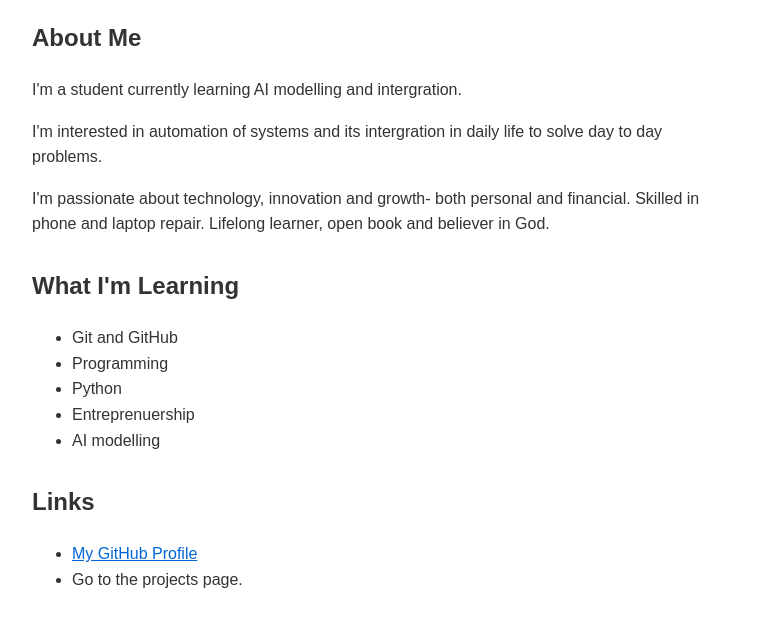
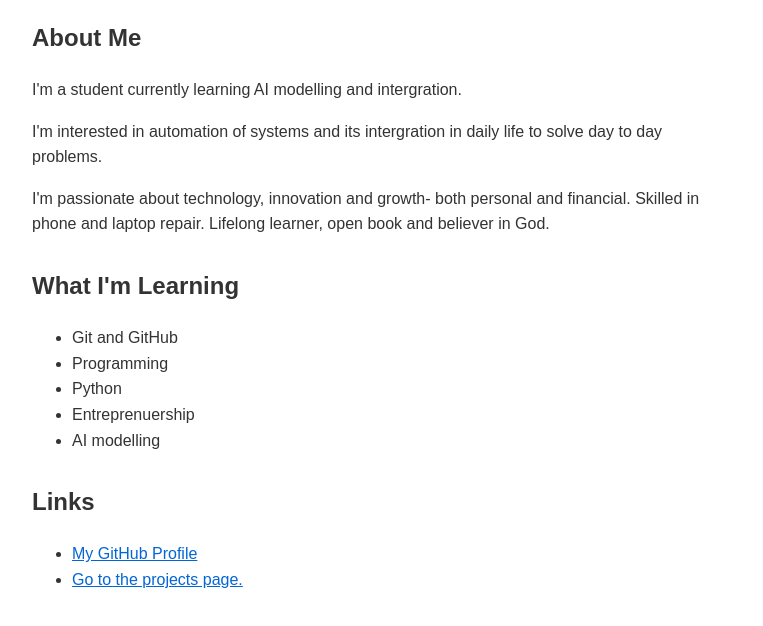
Before and after one commit to kimuyuboh-blip/kimuyuboh-blip.github.io, a plain HTML site: page index.html in a window 1280 px wide. Shown: the part 116-742 px from the top of the page, without its empty margins (258-1021 px from the left). Drawn offline with Linux system fonts and the light colour scheme.

Commit message:
Fix link formatting in index.html

```diff
--- a/index.html
+++ b/index.html
@@ -53,7 +53,7 @@
         <h2>Links</h2>
         <ul>
             <li><a href="https://github.com/kimuyuboh-blip">My GitHub Profile</a></li>
-            <li><a href="projects.html"></a>Go to the projects page.</li>
+            <li><a href="projects.html">Go to the projects page.</a></li>
         </ul>
     </div>
 </body>
```
